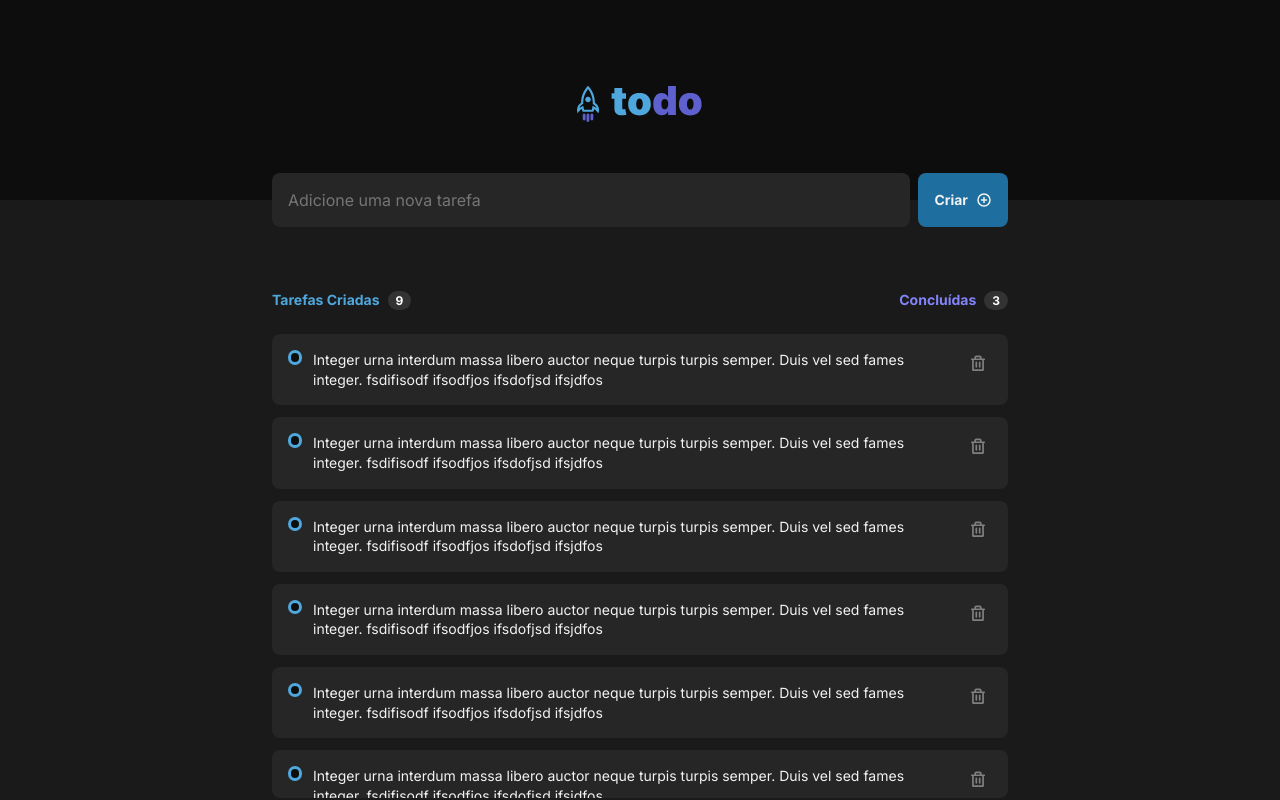
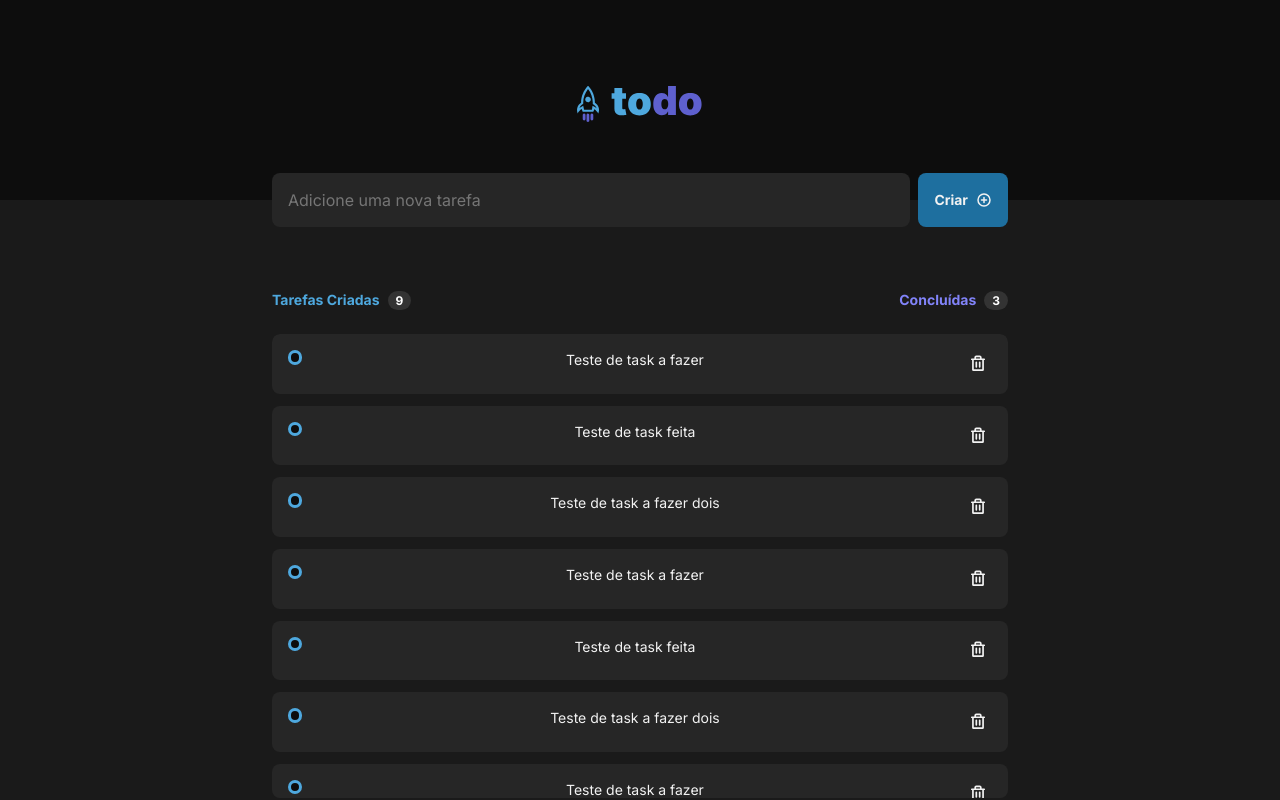
Before and after one commit to adonisamarante/todo-tasks-list-dsf, a React (Vite) app: page / in a window 1280 px wide. Built offline with nearby package versions, Linux system fonts and the light colour scheme.

Commit message:
feat: delete button working

```diff
--- a/src/App.module.css
+++ b/src/App.module.css
@@ -58,16 +58,17 @@
   color: white;
   font-size: 0.75rem;
   background: var(--gray-400);
+
   padding: 0.125rem 0.5rem;
   border-radius: 999px;
 }
 
 .TaskListContainer {
+  width: 100%;
   flex-direction: column;
   gap: 0.75rem;
 
   height: calc(100vh - 21rem);
-
   border-radius: 8px;
 
   overflow-y: scroll;
@@ -76,3 +77,7 @@
 .TaskListContainer::-webkit-scrollbar {
   display: none;
 }
+
+.LastItem {
+  margin-bottom: 0.75rem;
+}
--- a/src/App.tsx
+++ b/src/App.tsx
@@ -7,7 +7,7 @@ import { EmptyList } from "./components/EmptyList"
 import { useEffect, useState } from "react"
 import { Task } from "./components/Task"
 
-interface TaskListItem {
+export interface TaskListItem {
   taskDescription: string
   done: boolean
 }
@@ -19,6 +19,14 @@ function App() {
 
   const doneTasksList = tasks.filter((task) => task.done === true)
   const doneTasksCounter = doneTasksList.length ?? 0
+
+  function deleteTask(taskToDelete: string) {
+    const tasksWithoutDeletedOne = tasks.filter(
+      (task) => task.taskDescription !== taskToDelete
+    )
+
+    setTasks(tasksWithoutDeletedOne)
+  }
 
   useEffect(() => {
     setTasks([
@@ -87,8 +95,13 @@ function App() {
             <EmptyList />
           ) : (
             <div className={styles.TaskListContainer}>
-              {tasks.map(() => (
-                <Task />
+              {tasks.map((task, index) => (
+                <div
+                  key={index}
+                  className={index === tasks.length - 1 ? styles.LastItem : ""}
+                >
+                  <Task taskInfo={task} onDeleteTask={deleteTask} />
+                </div>
               ))}
             </div>
           )}
--- a/src/components/ButtonDelete.tsx
+++ b/src/components/ButtonDelete.tsx
@@ -1,10 +1,15 @@
 import { Trash } from "@phosphor-icons/react"
 import styles from "./ButtonDelete.module.css"
 
-export function ButtonDelete() {
+interface DeleteBtnProps {
+  onDeleteTask: () => void
+  taskDescription?: string
+}
+
+export function ButtonDelete({ onDeleteTask }: DeleteBtnProps) {
   return (
-    <button className={styles.button}>
-      <Trash size={18} weight="bold" color="#808080" />
+    <button className={styles.button} onClick={onDeleteTask}>
+      <Trash size={18} weight="bold" />
     </button>
   )
 }
--- a/src/components/Task.tsx
+++ b/src/components/Task.tsx
@@ -1,16 +1,23 @@
 import { ButtonDelete } from "./ButtonDelete"
 import { CustomCheckbox } from "./CustomCheckbox"
 import styles from "./Task.module.css"
+import { TaskListItem } from "../App"
 
-export function Task() {
+interface TaskProps {
+  taskInfo: TaskListItem
+  onDeleteTask: (taskToDelete: string) => void
+}
+
+export function Task({ taskInfo, onDeleteTask }: TaskProps) {
+  function handleDeleteTask() {
+    onDeleteTask(taskInfo.taskDescription)
+  }
+
   return (
     <div className={styles.task}>
       <CustomCheckbox />
-      <span>
-        Integer urna interdum massa libero auctor neque turpis turpis semper.
-        Duis vel sed fames integer. fsdifisodf ifsodfjos ifsdofjsd ifsjdfos
-      </span>
-      <ButtonDelete />
+      <span>{taskInfo?.taskDescription}</span>
+      <ButtonDelete onDeleteTask={handleDeleteTask} />
     </div>
   )
 }
```
